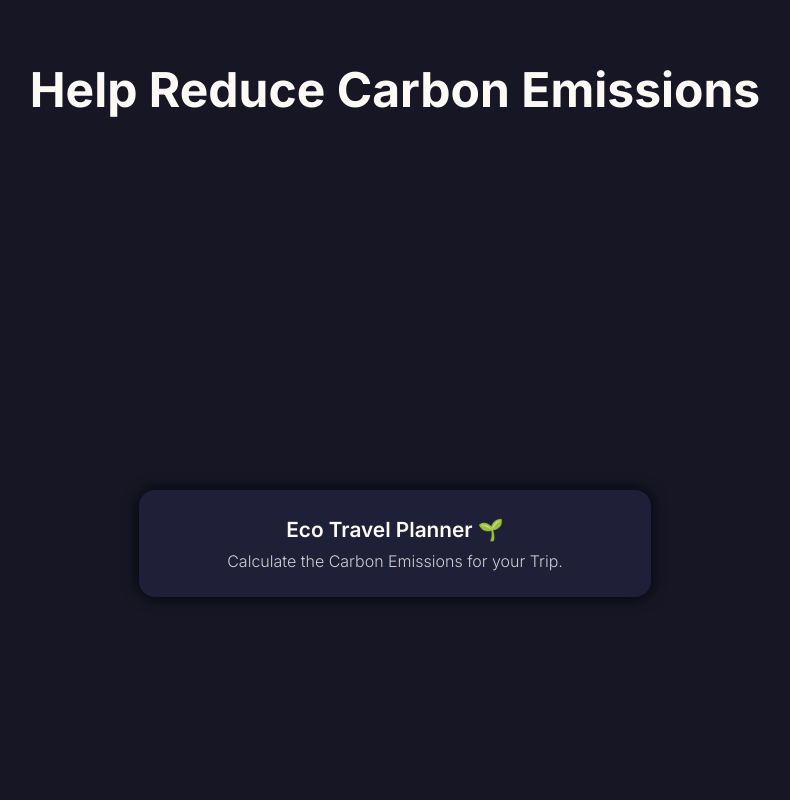
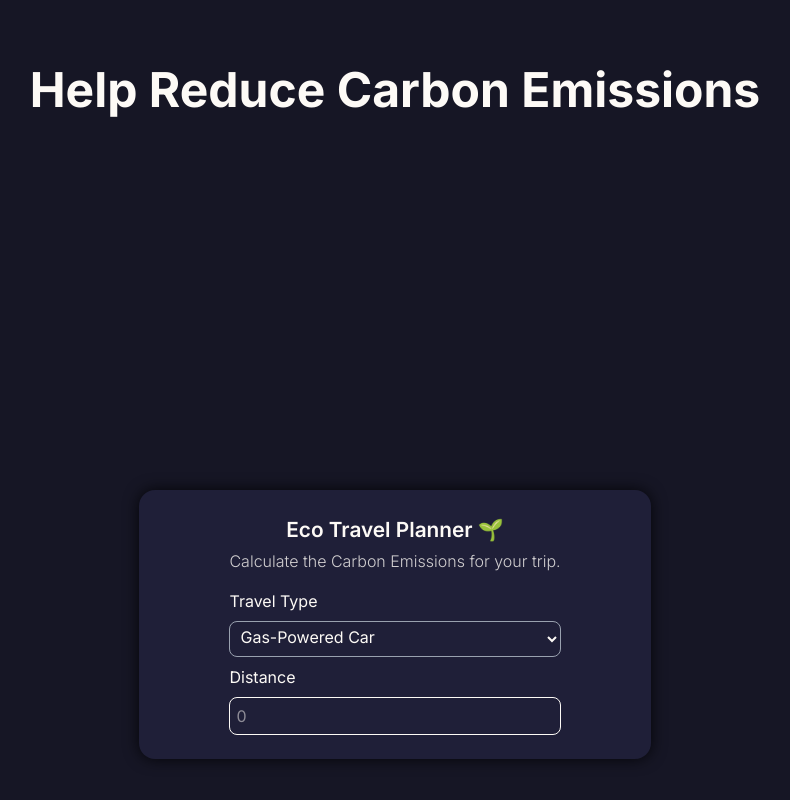
Before and after one commit to jjamesliu/reduceCO2, a React (Vite) app: page / in a window 1280 px wide. Shown: the part 310-1110 px from the top of the page, without its empty margins (245-1035 px from the left). Before the commit the page ends 1027 px from the top, so only its background shows below. Built offline with nearby package versions, Linux system fonts and the light colour scheme.

Commit message:
form styling

```diff
--- a/src/components/Form.jsx
+++ b/src/components/Form.jsx
@@ -1,10 +1,28 @@
 export default function Form() {
     return (
-        <div className='flex justify-center items-center rounded-2xl p-6 shadow-[0_0_15px_rgba(0,0,0,0.8)] max-w-lg mx-auto w-full bg-[#1f1f38] mb-30'>
-            <div className='max-w-2xl'>
+        <div className='flex flex-col justify-center items-center rounded-2xl p-6 shadow-[0_0_15px_rgba(0,0,0,0.8)] max-w-lg mx-auto bg-[#1f1f38] mb-30'>
+            <div className='w-auto'>
             <h1 className='text-center text-[1.3rem] font-semibold pb-1'>Eco Travel Planner 🌱</h1>
-            <p className='font-light opacity-80'>Calculate the Carbon Emissions for your Trip.</p>
+            <p className='text-center font-light opacity-80'>Calculate the Carbon Emissions for your trip.</p>
+
+            <form className='mt-4'>
+                <label>Travel Type</label>
+                <select className='flex flex-col border border-gray-400 my-2 rounded-lg p-1.5 w-full'>
+                    <option>Gas-Powered Car</option>
+                    <option>Electric-Powered Car</option>
+                    <option>Hybrid Car</option>
+                    <option>Train</option>
+                    <option>Bus</option>
+                </select>
+
+                <label className='block'>Distance</label>
+                <input type='text'
+                placeholder='0'
+                name='distance'
+                className='border rounded-lg mt-2 w-full p-[6px]'></input>
+            </form>
             </div>
+
         </div>
     )
 }
```
